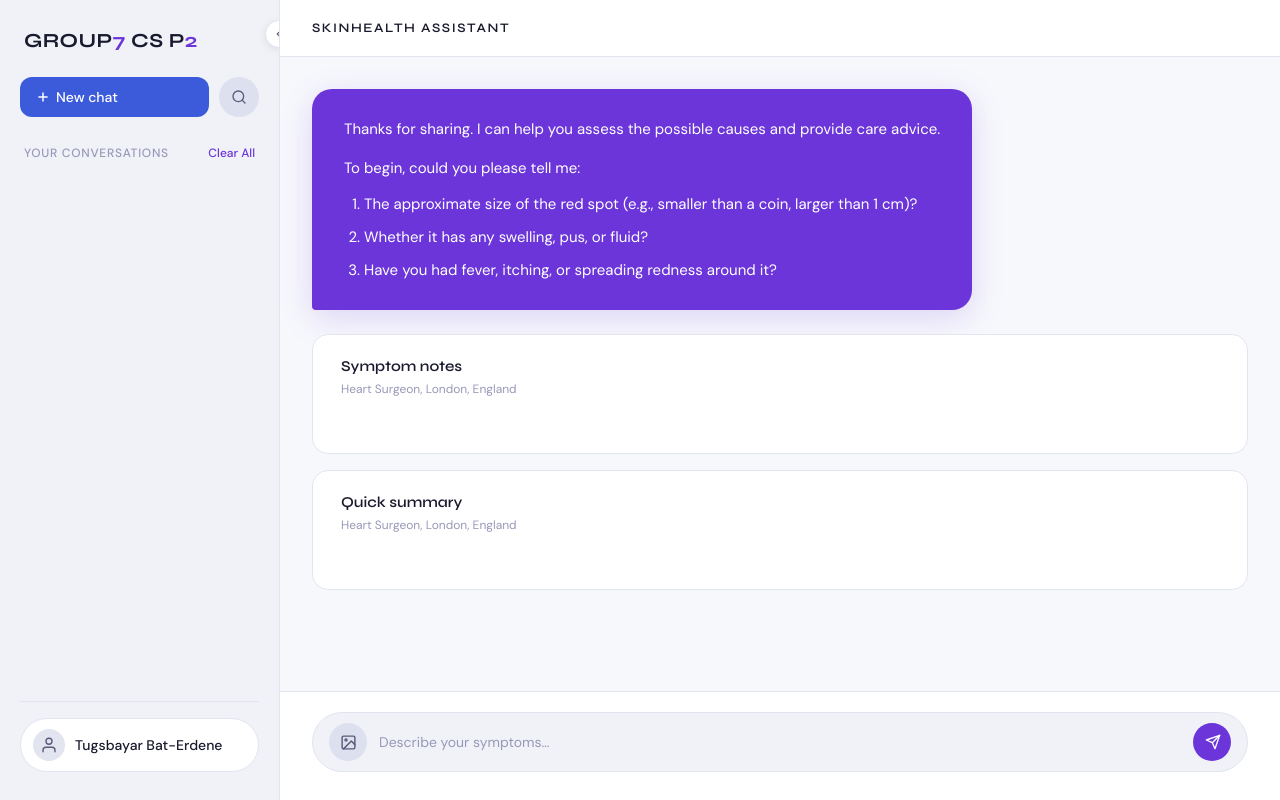
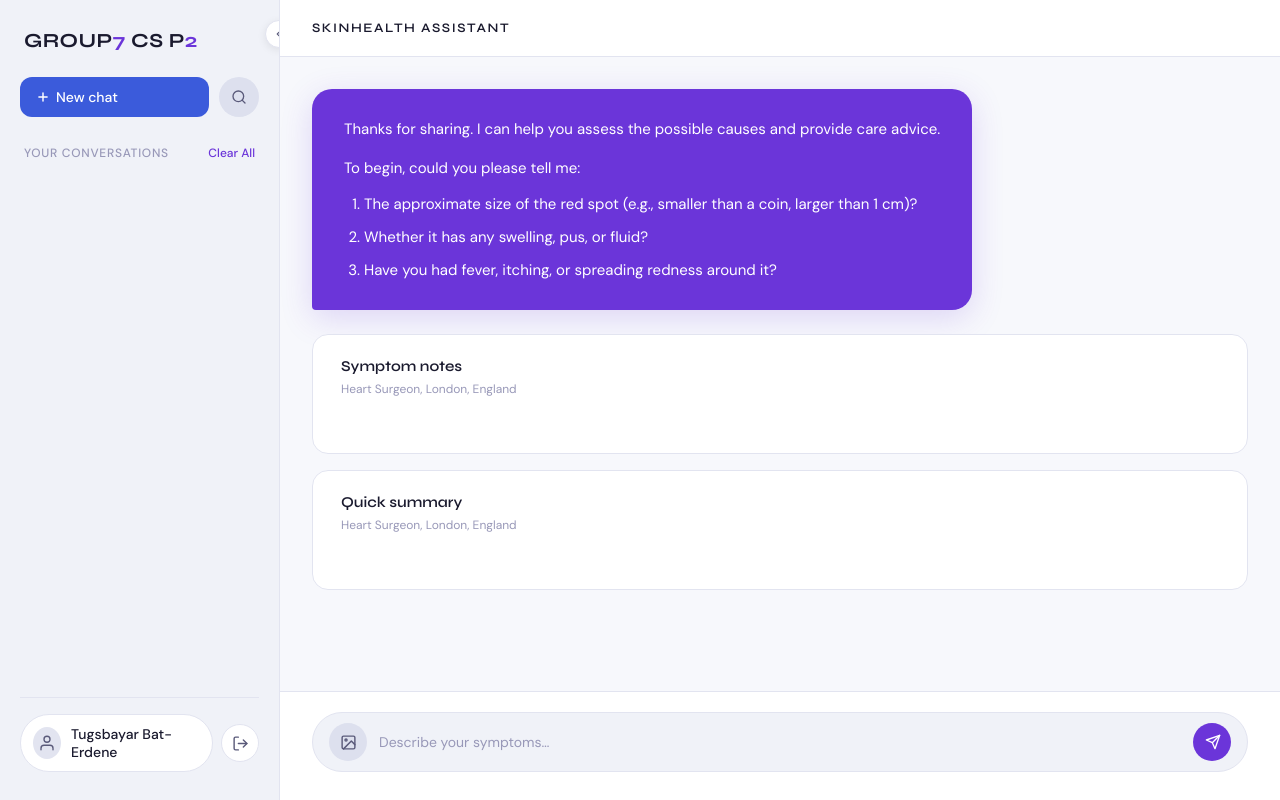
Before and after one commit to tugsbayarbat/cs_skinhealth_v2, a Next.js app: page / in a window 1280 px wide. Built offline with nearby package versions, Linux system fonts and the light colour scheme.

Commit message:
Added logout function

```diff
--- a/src/app/globals.css
+++ b/src/app/globals.css
@@ -196,6 +196,35 @@ body {
   margin-top: auto;
   padding-top: 16px;
   border-top: 1px solid var(--border);
+  display: flex;
+  align-items: center;
+  gap: 8px;
+}
+
+.logout-btn {
+  flex-shrink: 0;
+  width: 38px;
+  height: 38px;
+  border-radius: 50%;
+  border: 1px solid var(--border);
+  background: white;
+  display: flex;
+  align-items: center;
+  justify-content: center;
+  cursor: pointer;
+  color: var(--text-mid);
+  transition: background 0.2s, color 0.2s, border-color 0.2s;
+}
+
+.logout-btn:hover {
+  background: #fff0f0;
+  border-color: #f5c0c0;
+  color: #d94040;
+}
+
+.logout-btn svg {
+  width: 17px;
+  height: 17px;
 }
 
 .user-pill {
--- a/src/app/page.js
+++ b/src/app/page.js
@@ -1,6 +1,7 @@
 'use client';
 
 import { useState, useRef, useEffect } from 'react';
+import { signOut } from 'next-auth/react';
 import BotResponse from './components/BotResponse';
 import KeyNotes from './components/KeyNotes';
 import QuickSummary from './components/QuickSummary';
@@ -112,6 +113,18 @@ export default function Home() {
               </div>
               <span className="user-name">Tugsbayar Bat-Erdene</span>
             </div>
+            <button
+              className="logout-btn"
+              title="Sign out"
+              onClick={() => signOut({ callbackUrl: '/login' })}
+            >
+              <svg viewBox="0 0 24 24" fill="none" stroke="currentColor" strokeWidth="2"
+                strokeLinecap="round" strokeLinejoin="round">
+                <path d="M9 21H5a2 2 0 0 1-2-2V5a2 2 0 0 1 2-2h4" />
+                <polyline points="16 17 21 12 16 7" />
+                <line x1="21" y1="12" x2="9" y2="12" />
+              </svg>
+            </button>
           </div>
         </div>
       </aside>
```
